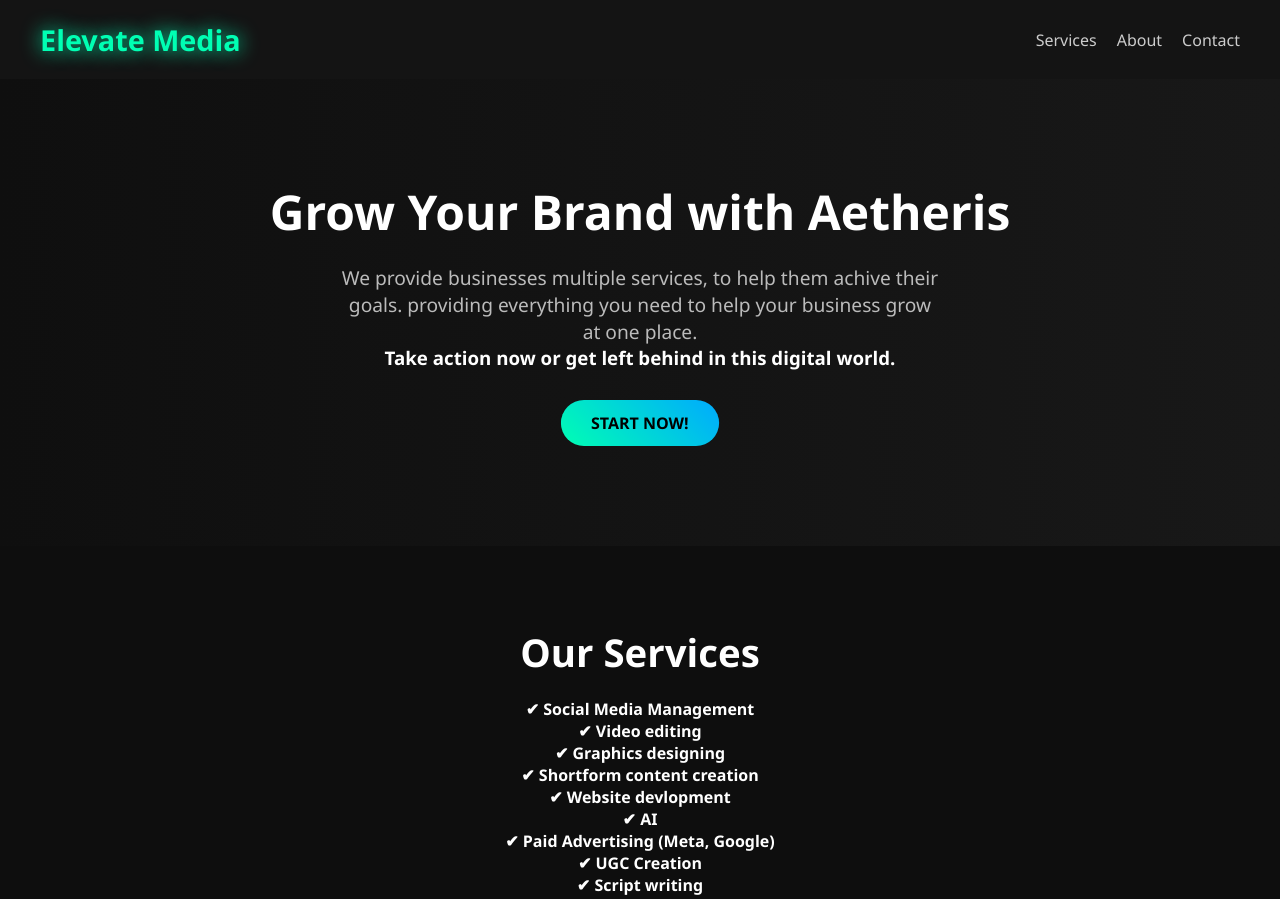
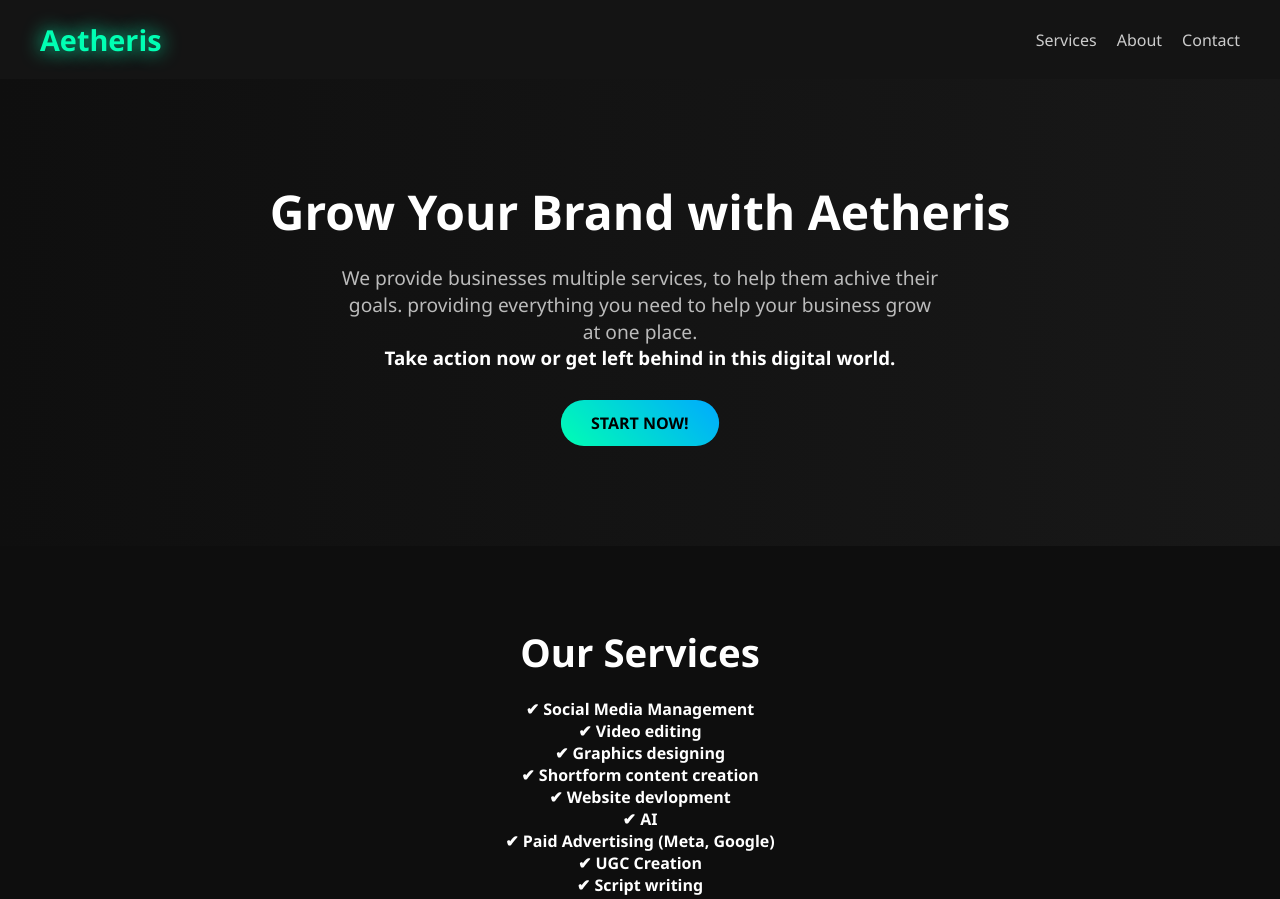
Before and after one commit to aetheris01/aetheris, a plain HTML site: page index.html in a window 1280 px wide. Shown: the top 899 px of the page. Drawn offline with nearby package versions, Linux system fonts and the light colour scheme.

Commit message:
Update index.html

```diff
--- a/index.html
+++ b/index.html
@@ -196,7 +196,7 @@
 <body>
 
   <header>
-    <h1>Elevate Media</h1>
+    <h1>Aetheris</h1>
     <div class="menu-toggle" onclick="toggleMenu()">☰</div>
     <nav id="nav">
       <a href="#services">Services</a>
```
